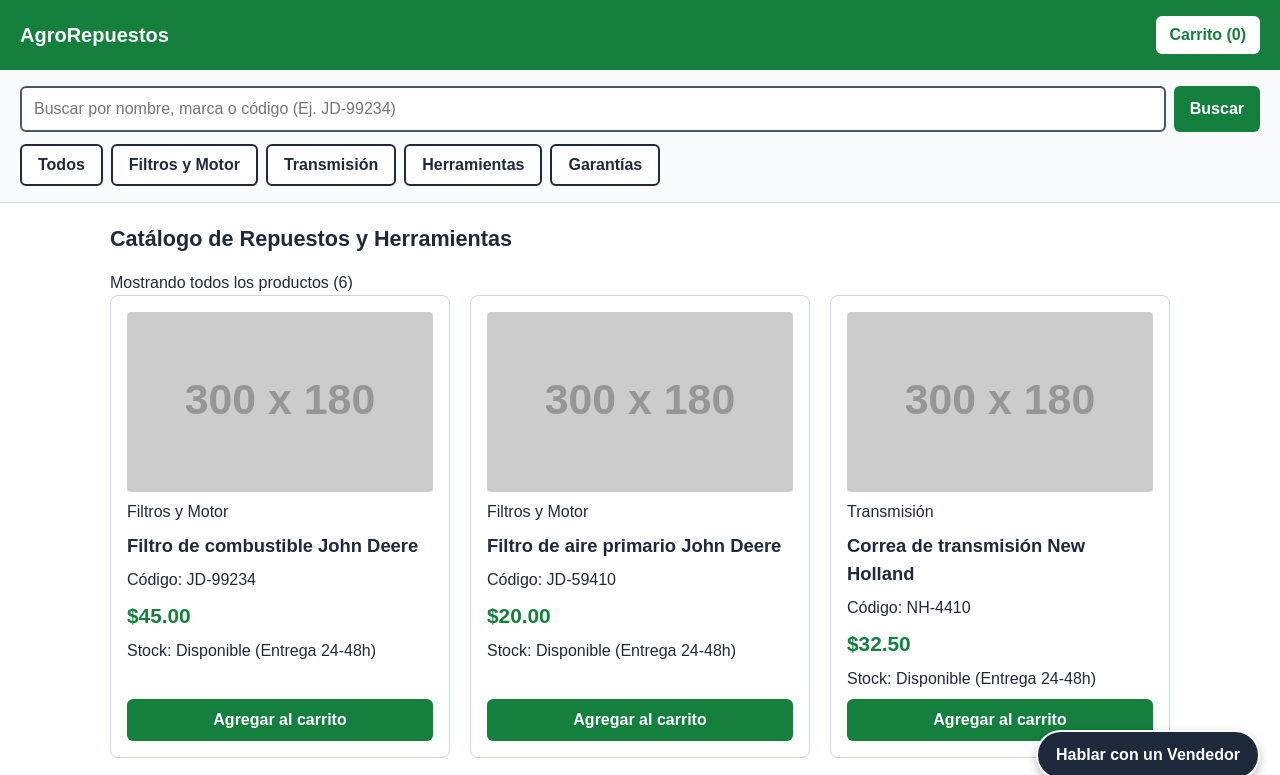
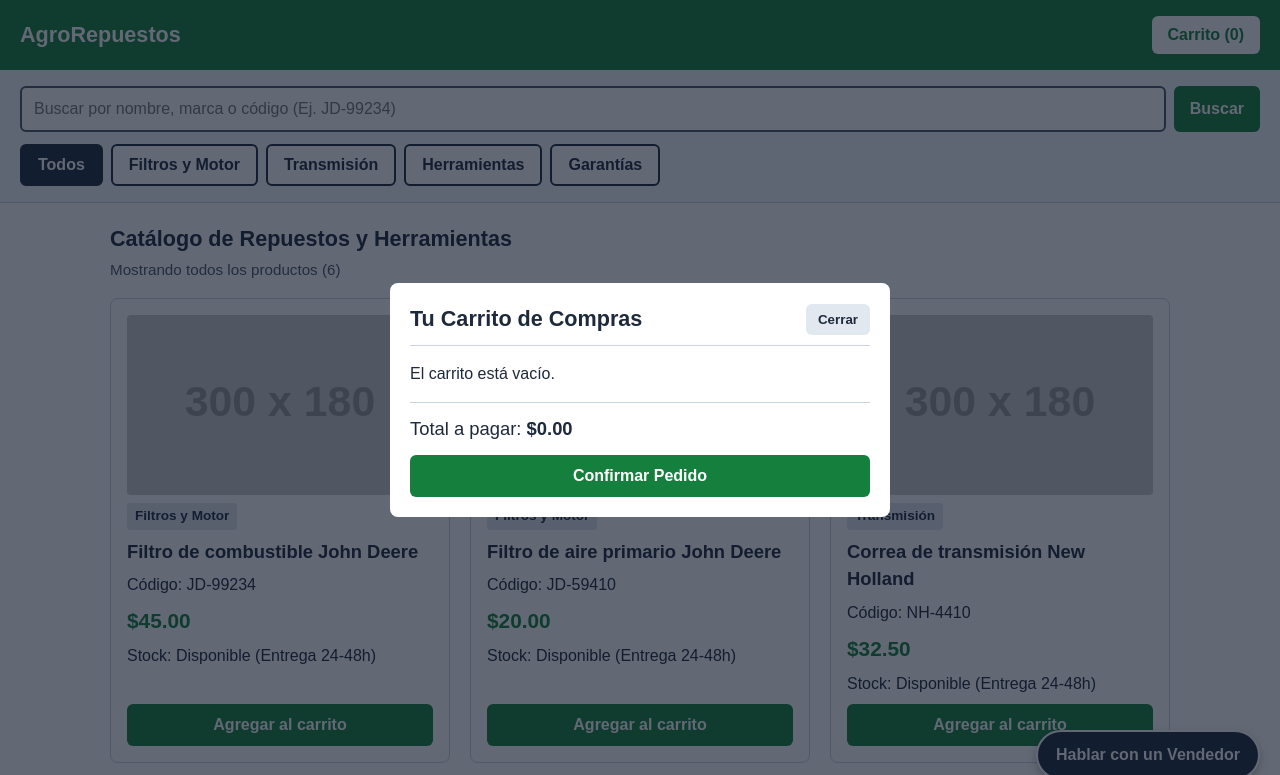
Before and after one commit to LuisPilco2003/ecommerce-agricola, a plain HTML site: page index.html in a window 1280 px wide. Both pictures are taken after a click on the button "Abrir carrito de compras". Shown: the top 775 px of the page. Drawn offline with Linux system fonts and the light colour scheme; placeholder pictures from the web are drawn by us.

Commit message:
Refactor CSS for improved layout and accessibility
Updated styles for various components including header, footer, buttons, and product cards. Added new classes for better accessibility and visual consistency.

```diff
--- a/styles.css
+++ b/styles.css
@@ -17,6 +17,10 @@ body {
   outline: 3px solid #2563EB;
   outline-offset: 2px;
   border-radius: 4px;
+}
+
+.hidden {
+  display: none !important;
 }
 
 .visually-hidden {
@@ -39,21 +43,21 @@ body {
 }
 
 .site-header h1 {
-  font-size: 1.25rem;
+  font-size: 1.35rem;
 }
 
 .btn-cart-top {
   background-color: #FFFFFF;
   color: #15803D;
   border: none;
-  padding: 10px 14px;
+  padding: 10px 16px;
   font-weight: bold;
   font-size: 1rem;
   border-radius: 6px;
   cursor: pointer;
 }
 
-/* Navegación y búsqueda */
+/* Navegación, búsqueda y categorías */
 .main-nav {
   background-color: #F8FAFC;
   padding: 16px 20px;
@@ -92,6 +96,11 @@ body {
   cursor: pointer;
 }
 
+.btn-filter.active {
+  background-color: #1E293B;
+  color: #FFFFFF;
+}
+
 /* Catálogo */
 main {
   max-width: 1100px;
@@ -99,9 +108,18 @@ main {
   padding: 20px;
 }
 
+.catalog-header {
+  margin-bottom: 16px;
+}
+
 h2 {
   font-size: 1.35rem;
-  margin-bottom: 16px;
+}
+
+.filter-status {
+  font-size: 0.95rem;
+  color: #475569;
+  margin-top: 4px;
 }
 
 .product-grid {
@@ -126,6 +144,17 @@ h2 {
   border-radius: 4px;
 }
 
+.badge {
+  display: inline-block;
+  align-self: flex-start;
+  background-color: #E2E8F0;
+  color: #1E293B;
+  font-size: 0.85rem;
+  font-weight: bold;
+  padding: 3px 8px;
+  border-radius: 4px;
+}
+
 .product-card h3 {
   font-size: 1.15rem;
 }
@@ -134,6 +163,14 @@ h2 {
   font-size: 1.3rem;
   font-weight: bold;
   color: #15803D;
+}
+
+.no-results {
+  padding: 24px;
+  text-align: center;
+  border: 1px dashed #94A3B8;
+  border-radius: 8px;
+  margin-top: 16px;
 }
 
 /* Botones principales accesibles */
@@ -146,6 +183,9 @@ h2 {
   font-weight: 600;
   border-radius: 6px;
   cursor: pointer;
+  text-align: center;
+  text-decoration: none;
+  display: inline-block;
 }
 
 .btn-primary:hover {
@@ -155,6 +195,10 @@ h2 {
 .btn-full {
   width: 100%;
   margin-top: auto;
+}
+
+.btn-link {
+  margin-top: 12px;
 }
 
 /* Botón flotante contacto directo */
@@ -171,6 +215,94 @@ h2 {
   border-radius: 30px;
   cursor: pointer;
   box-shadow: 0 4px 10px rgba(0, 0, 0, 0.25);
+  z-index: 900;
+}
+
+/* Modales accesibles */
+.modal {
+  position: fixed;
+  inset: 0;
+  background-color: rgba(15, 23, 42, 0.65);
+  display: flex;
+  justify-content: center;
+  align-items: center;
+  padding: 16px;
+  z-index: 1000;
+}
+
+.modal-content {
+  background-color: #FFFFFF;
+  width: 100%;
+  max-width: 500px;
+  border-radius: 8px;
+  padding: 20px;
+  display: flex;
+  flex-direction: column;
+  gap: 16px;
+}
+
+.modal-header {
+  display: flex;
+  justify-content: space-between;
+  align-items: center;
+  border-bottom: 1px solid #CBD5E1;
+  padding-bottom: 10px;
+}
+
+.btn-close-modal {
+  background-color: #E2E8F0;
+  color: #1E293B;
+  border: none;
+  padding: 8px 12px;
+  font-weight: bold;
+  border-radius: 6px;
+  cursor: pointer;
+}
+
+.modal-body {
+  display: flex;
+  flex-direction: column;
+  gap: 12px;
+  max-height: 60vh;
+  overflow-y: auto;
+}
+
+.cart-item {
+  display: flex;
+  justify-content: space-between;
+  align-items: center;
+  border-bottom: 1px solid #E2E8F0;
+  padding-bottom: 10px;
+  gap: 10px;
+}
+
+.qty-controls {
+  display: flex;
+  align-items: center;
+  gap: 8px;
+}
+
+.btn-qty {
+  width: 36px;
+  height: 36px;
+  font-size: 1.1rem;
+  font-weight: bold;
+  background-color: #F1F5F9;
+  border: 2px solid #1E293B;
+  border-radius: 6px;
+  cursor: pointer;
+}
+
+.modal-footer {
+  border-top: 1px solid #CBD5E1;
+  padding-top: 12px;
+  display: flex;
+  flex-direction: column;
+  gap: 12px;
+}
+
+.cart-total {
+  font-size: 1.15rem;
 }
 
 /* Footer */
@@ -179,7 +311,7 @@ h2 {
   border-top: 1px solid #CBD5E1;
   padding: 20px;
   margin-top: 40px;
-  padding-bottom: 80px;
+  padding-bottom: 85px;
   text-align: center;
   font-size: 0.95rem;
 }
```
